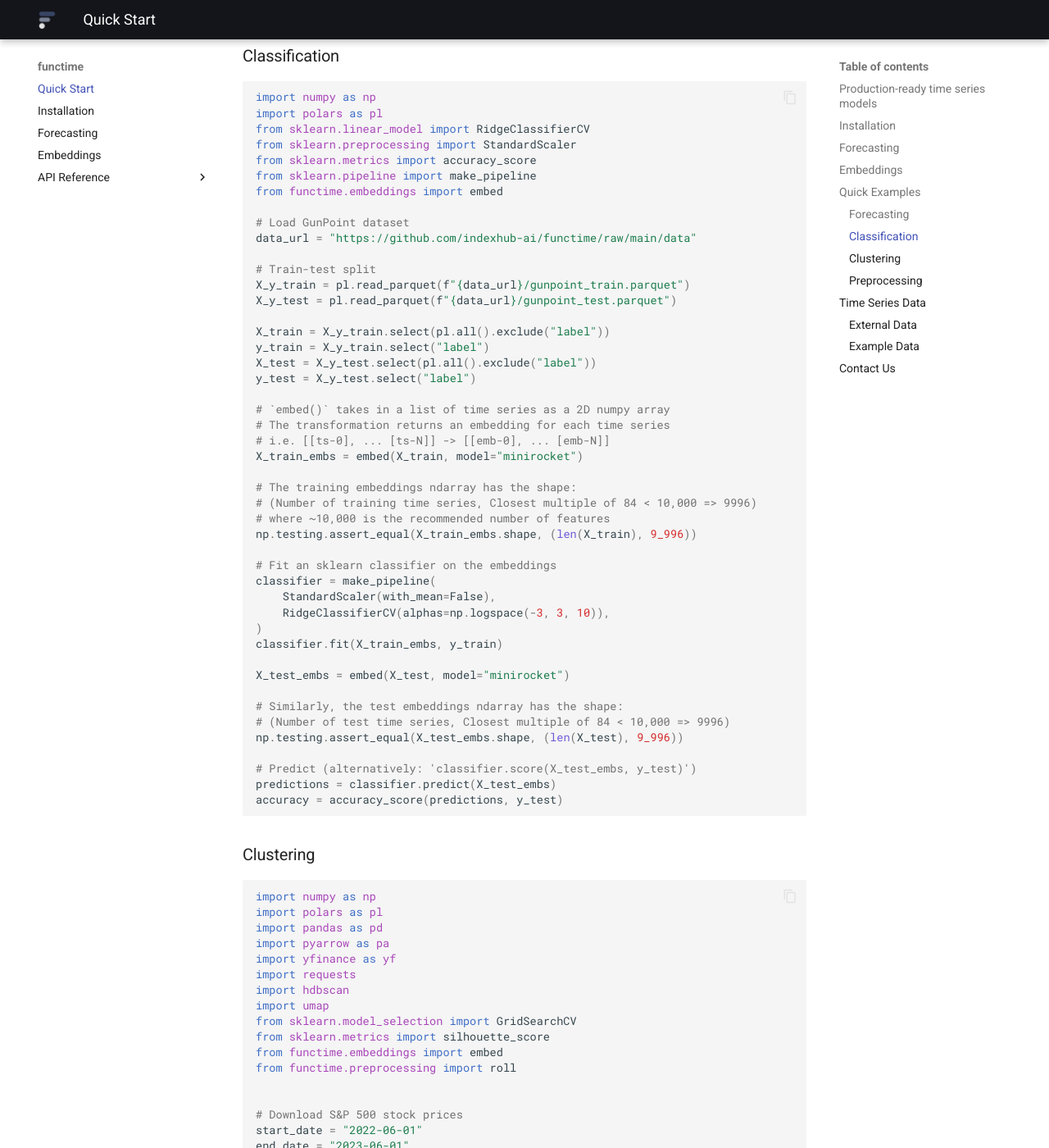
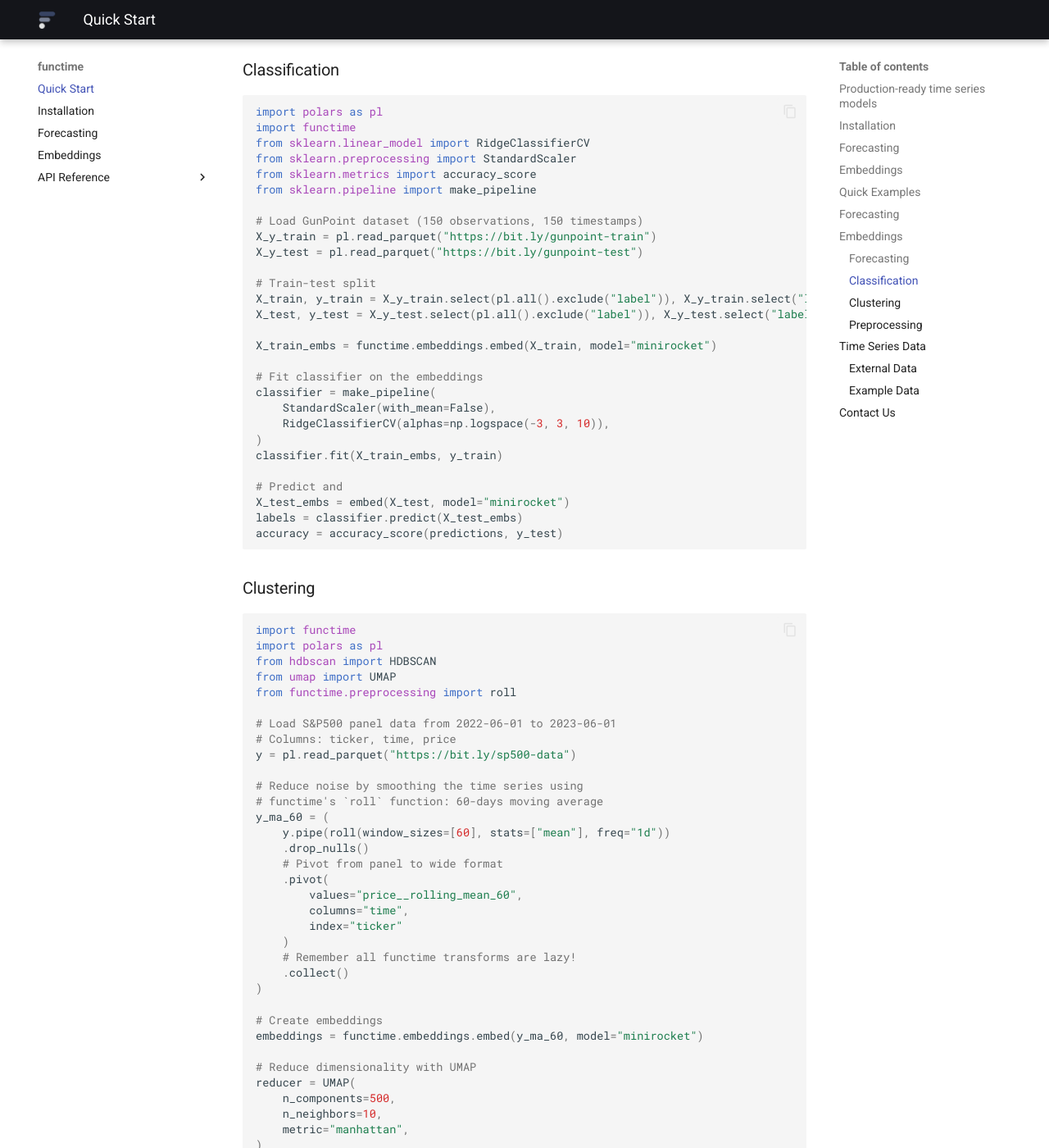
Before and after one commit to functime-org/functime, an MkDocs documentation site: the page built from docs/index.md, in a window 1280 px wide and 1400 px high, scrolled down 2179 px. Shown: the whole window at 82% size. Built offline with MkDocs 1.6.1 and Material for MkDocs 9.7.7, drawn with Linux system fonts in a browser that asks for light colours; some of the changed text lies outside the part shown.

Commit message:
docs: Simplify cluster and classification quickstart

````diff
--- a/docs/index.md
+++ b/docs/index.md
@@ -49,6 +49,52 @@ View the [full walkthrough](embeddings.md) on time-series embeddings with `funct
 
 ## Quick Examples
 
+??? info "Required Data Schemas"
+
+    ## Forecasting
+    Forecasters, preprocessors, and splitters take a **panel dataset** where the first two columns represent entity (e.g. commodty name) and time (e.g. date). Subsequent columns represent observed values (e.g. price).
+
+    ```
+    >>> y_panel
+    shape: (47_583, 3)
+
+    commodity_type   time         price
+    ------------------------------------
+    Aluminum         1960-01-01    511.47
+                     1960-02-01    511.47
+                     1960-03-01    511.47
+                     1960-04-01    511.47
+                     1960-05-01    511.47
+    ...                     ...       ...
+    Zinc             2022-11-01   2938.92
+                     2022-12-01   3129.48
+                     2023-01-01   3309.81
+                     2023-02-01   3133.84
+                     2023-03-01   2967.46
+    ```
+
+    ## Embeddings
+    The `functime.embeddings.embed()` function takes a **wide dataset** where each row represents a single time-series.
+
+    ```
+    >>> y_wide
+    shape: (150, 151)
+    label     t0        t1     ...    t148      t149
+    --------------------------------------------------
+    1     -1.125013 -1.131338  ... -1.206178 -1.218422
+    2     -0.626956 -0.625919  ... -0.612058 -0.606422
+    2     -2.001163 -1.999575  ... -1.071147 -1.323383
+    1     -1.004587 -0.999843  ... -1.044226 -1.043262
+    1     -0.742625 -0.743770  ... -0.670519 -0.657403
+    ...         ...       ...  ...       ...       ...
+    2     -0.580006 -0.583332  ... -0.548831 -0.553552
+    1     -0.728153 -0.730242  ... -0.686448 -0.690183
+    2     -0.738012 -0.736301  ... -0.608616 -0.612177
+    2     -1.265111 -1.256093  ... -1.193374 -1.192835
+    1     -1.427205 -1.408303  ... -1.153119 -1.222043
+    ```
+
+
 ### Forecasting
 
 ```python
@@ -57,10 +103,7 @@ from functime.cross_validation import train_test_split
 from functime.forecasting import LightGBM
 from functime.metrics import mase
 
-# Load example data in "panel" format:
-# Column 1. Entity (e.g. commodity name)
-# Column 2. Time (e.g. date)
-# Column 3. Value (e.g. price)
+# Load commodities price data
 y = pl.read_parquet("https://bit.ly/commodities-data")
 entity_col, time_col = y.columns[:2]
 
@@ -82,156 +125,81 @@ scores = mase(y_true=y_test, y_pred=y_pred, y_train=y_train)
 ### Classification
 
 ```python
-import numpy as np
 import polars as pl
+import functime
 from sklearn.linear_model import RidgeClassifierCV
 from sklearn.preprocessing import StandardScaler
 from sklearn.metrics import accuracy_score
 from sklearn.pipeline import make_pipeline
-from functime.embeddings import embed
 
-# Load GunPoint dataset
-data_url = "https://github.com/indexhub-ai/functime/raw/main/data"
+# Load GunPoint dataset (150 observations, 150 timestamps)
+X_y_train = pl.read_parquet("https://bit.ly/gunpoint-train")
+X_y_test = pl.read_parquet("https://bit.ly/gunpoint-test")
 
 # Train-test split
-X_y_train = pl.read_parquet(f"{data_url}/gunpoint_train.parquet")
-X_y_test = pl.read_parquet(f"{data_url}/gunpoint_test.parquet")
+X_train, y_train = X_y_train.select(pl.all().exclude("label")), X_y_train.select("label")
+X_test, y_test = X_y_test.select(pl.all().exclude("label")), X_y_test.select("label")
 
-X_train = X_y_train.select(pl.all().exclude("label"))
-y_train = X_y_train.select("label")
-X_test = X_y_test.select(pl.all().exclude("label"))
-y_test = X_y_test.select("label")
+X_train_embs = functime.embeddings.embed(X_train, model="minirocket")
 
-# `embed()` takes in a list of time series as a 2D numpy array
-# The transformation returns an embedding for each time series
-# i.e. [[ts-0], ... [ts-N]] -> [[emb-0], ... [emb-N]]
-X_train_embs = embed(X_train, model="minirocket")
-
-# The training embeddings ndarray has the shape:
-# (Number of training time series, Closest multiple of 84 < 10,000 => 9996)
-# where ~10,000 is the recommended number of features
-np.testing.assert_equal(X_train_embs.shape, (len(X_train), 9_996))
-
-# Fit an sklearn classifier on the embeddings
+# Fit classifier on the embeddings
 classifier = make_pipeline(
     StandardScaler(with_mean=False),
     RidgeClassifierCV(alphas=np.logspace(-3, 3, 10)),
 )
 classifier.fit(X_train_embs, y_train)
 
+# Predict and
 X_test_embs = embed(X_test, model="minirocket")
-
-# Similarly, the test embeddings ndarray has the shape:
-# (Number of test time series, Closest multiple of 84 < 10,000 => 9996)
-np.testing.assert_equal(X_test_embs.shape, (len(X_test), 9_996))
-
-# Predict (alternatively: 'classifier.score(X_test_embs, y_test)')
-predictions = classifier.predict(X_test_embs)
+labels = classifier.predict(X_test_embs)
 accuracy = accuracy_score(predictions, y_test)
 ```
+
 ### Clustering
 
 ```python
-import numpy as np
+import functime
 import polars as pl
-import pandas as pd
-import pyarrow as pa
-import yfinance as yf
-import requests
-import hdbscan
-import umap
-from sklearn.model_selection import GridSearchCV
-from sklearn.metrics import silhouette_score
-from functime.embeddings import embed
+from hdbscan import HDBSCAN
+from umap import UMAP
 from functime.preprocessing import roll
 
+# Load S&P500 panel data from 2022-06-01 to 2023-06-01
+# Columns: ticker, time, price
+y = pl.read_parquet("https://bit.ly/sp500-data")
 
-# Download S&P 500 stock prices
-start_date = "2022-06-01"
-end_date = "2023-06-01"
-
-url = "https://en.wikipedia.org/wiki/List_of_S%26P_500_companies"
-response = requests.get(
-    url,
-    headers={
-        "User-Agent": (
-            "Mozilla/5.0 (Windows NT 10.0; Win64; x64) "
-            "AppleWebKit/537.36 (KHTML, like Gecko) "
-            "Chrome/91.0.4472.124 Safari/537.36"
-        )
-    },
-)
-data = pd.read_html(response.text)[0]
-tickers = [sym.replace(".", "-") for sym in data["Symbol"].to_list()]
-stock_prices = yf.download(
-    tickers, start_date, end_date, auto_adjust=True
-)["Close"]
-
-# Replace the column names with a more readable format
-schema = [f"{sec} ({sect})" for sec, sect in zip(securities, sectors)]
-df = pl.DataFrame(stock_prices, schema=schema).fill_null(strategy="zero")
-
-# Reduce noise by smoothing the time series. We first `melt` the wide format
-# data into long (panel) format to use with `roll()`, as it expects data in
-# the format: [entity_col, time_col, target_col]
-df_melted = (
-    df.hstack([pl.Series("time", stock_prices.index)])
-    .melt(id_vars="time", variable_name="ticker", value_name="price")
-    .select(["ticker", "time", "price"])
-)
-smoothed_df = (
-    df_melted.pipe(roll(window_sizes=[60], stats=["mean"], freq="1d"))
+# Reduce noise by smoothing the time series using
+# functime's `roll` function: 60-days moving average
+y_ma_60 = (
+    y.pipe(roll(window_sizes=[60], stats=["mean"], freq="1d"))
     .drop_nulls()
+    # Pivot from panel to wide format
+    .pivot(
+        values="price__rolling_mean_60",
+        columns="time",
+        index="ticker"
+    )
+    # Remember all functime transforms are lazy!
     .collect()
 )
 
-# Return the data back into wide format
-df = (
-    smoothed_df.pivot(
-        values=f"price__rolling_mean_{window_sz}",
-        columns="ticker",
-        index="time"
-    )
-    .sort(by=pl.col("time"))
-    .drop("time")
-)
-
 # Create embeddings
-# As Polars dataframes are built on Apache Arrow's columnar memory format,
-# we need to transpose the ndarray into row-major format for `embed()`
-X = df.to_numpy()
-embeddings = embed(X.T, model="minirocket")
-
+embeddings = functime.embeddings.embed(y_ma_60, model="minirocket")
 
 # Reduce dimensionality with UMAP
-reducer = umap.UMAP(
-    n_components=500, n_neighbors=10, metric="manhattan", random_state=0
+reducer = UMAP(
+    n_components=500,
+    n_neighbors=10,
+    metric="manhattan",
 )
 umap_embeddings = reducer.fit_transform(embeddings)
-clusterer = hdbscan.HDBSCAN(gen_min_span_tree=True, metric="minkowski", p=1)
 
 # Cluster with HDBSCAN
-# We use GridSearchCV to find the best parameters for the clusterer
-def hdbscan_scorer(estimator, X_):
-    estimator.fit(X_)
-    return estimator.relative_validity_
+clusterer = HDBSCAN(metric="minkowski", p=1)
+estimator.fit(X)
 
-params = {
-    "min_samples": np.arange(5, 30),
-    "min_cluster_size": np.arange(5, 30),
-}
-grid = GridSearchCV(
-    clusterer, param_grid=params, scoring=hdbscan_scorer, n_jobs=-1, cv=5
-)
-grid.fit(umap_embeddings)
-
-# View best clusterer parameters
-estimator = grid.best_estimator_
-labels = estimator.labels_
-cluster_labels = np.unique(labels)
-n_labels = len(cluster_labels)
-n_clustered = np.sum((labels >= 0))
-coverage = n_clustered / umap_embeddings.shape[0]
+# Get predicted cluster labels
+labels = estimator.predict(X)
 ```
 
 ### Preprocessing
````
